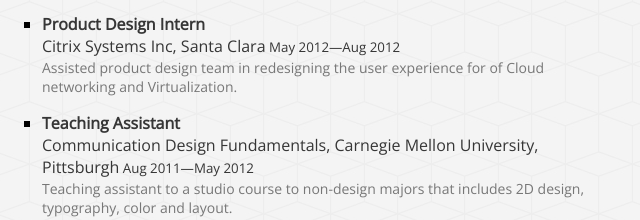
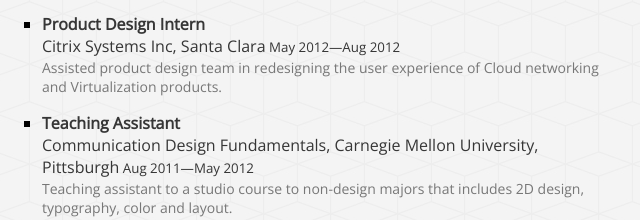
Before and after one commit to sjampala/FEWD13_homework, a plain HTML site: page Homework1_sjampala/resume.html in a window 1280 px wide. Shown: the part 449-669 px from the top of the page, 338-978 px from the left. Drawn offline with nearby package versions, Linux system fonts and the light colour scheme.

Commit message:
updating resume.html

```diff
--- a/Homework1_sjampala/resume.html
+++ b/Homework1_sjampala/resume.html
@@ -52,7 +52,7 @@
 					Citrix Systems Inc, Santa Clara<small> May 2012—Aug 2012</small>
 				</h3>
 				<p>
-					Assisted product design team in redesigning the user experience for of Cloud networking and Virtualization.
+					Assisted product design team in redesigning the user experience of Cloud networking and Virtualization products.
 				</p>
 			</li>
 
```
